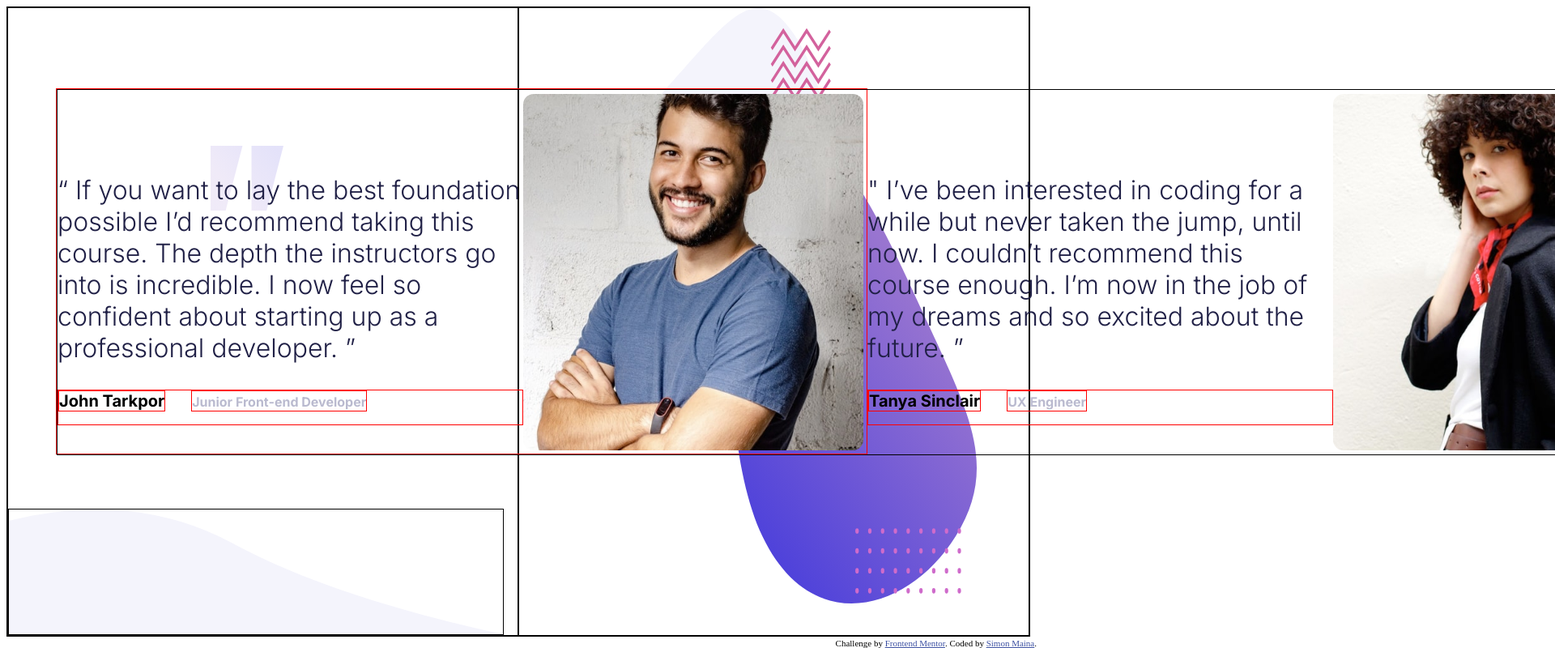
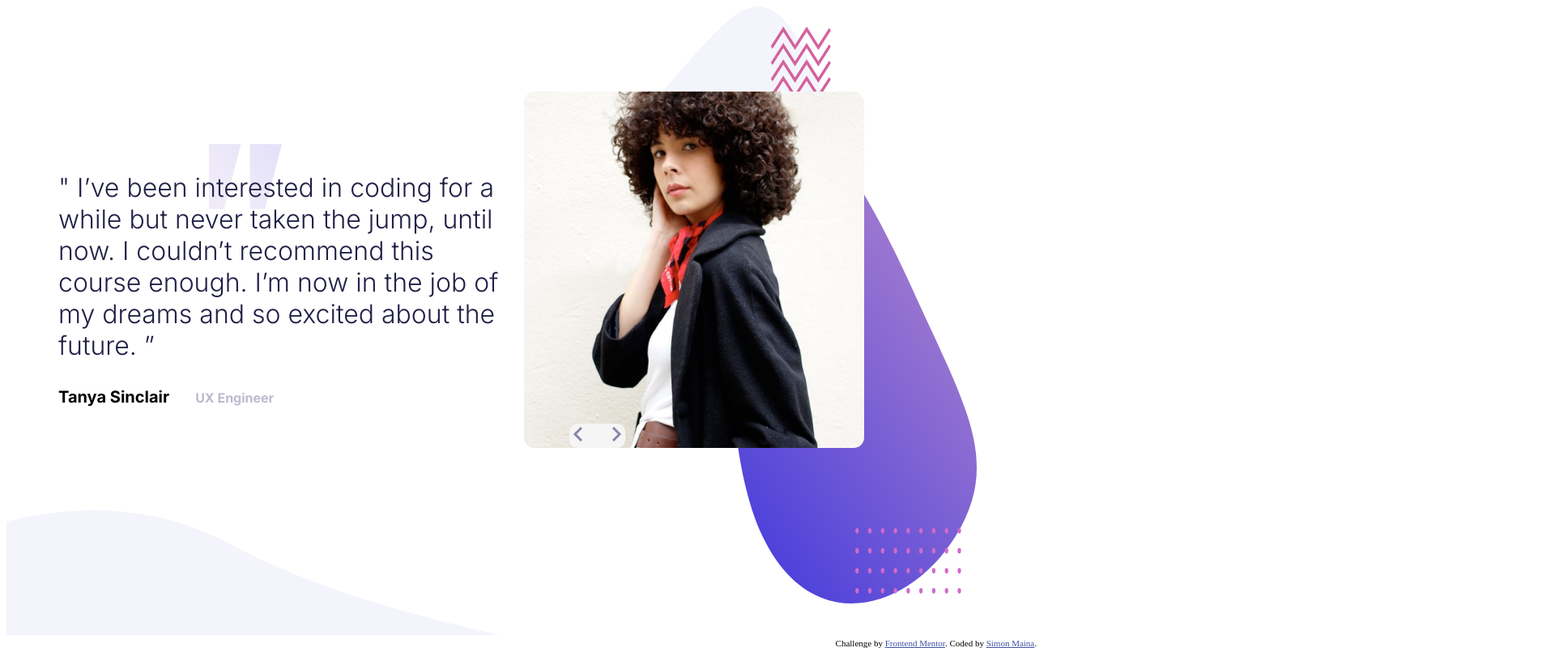
Before and after one commit to maina2/bootcamp-testimonials-slider-hub, a plain HTML site: page index.html in a window 1280 px wide. Shown: the top 800 px of the page at 81% size, 1920 px wide, since content can reach past the window. Drawn offline with Linux system fonts and the light colour scheme.

Commit message:
bootcamp testimonials slider hub

```diff
--- a/index.html
+++ b/index.html
@@ -32,7 +32,7 @@
     </style>
 
     <style>
-  @import url('https://fonts.googleapis.com/css2?family=Inter:wght@300;500;700&display=swap');
+      @import url("https://fonts.googleapis.com/css2?family=Inter:wght@300;500;700&display=swap");
     </style>
 
     <link rel="stylesheet" href="styles.css" />
@@ -57,30 +57,21 @@
           <div class="carousel">
             <div class="slider">
               <section>
-
                 <div class="box1">
-
                   <div class="paragraph">
-
                     <p>
                       “ If you want to lay the best foundation possible I’d
                       recommend taking this course. The depth the instructors go
-                      into is incredible. I now feel so confident about starting up
-                      as a professional developer. ”
+                      into is incredible. I now feel so confident about starting
+                      up as a professional developer. ”
                     </p>
-
                   </div>
 
                   <div class="credentials">
                     <div class="name">John Tarkpor</div>
                     <div class="developer">Junior Front-end Developer</div>
-
                   </div>
-
-
-
                 </div>
-
 
                 <img
                   id="john"
@@ -92,13 +83,12 @@
               </section>
 
               <section>
-
                 <div class="box1">
-
                   <div class="paragraph">
                     <p>
-                      " I’ve been interested in coding for a while but never taken the jump, until now.
-                      I couldn’t recommend this course enough. I’m now in the job of my dreams and so
+                      " I’ve been interested in coding for a while but never
+                      taken the jump, until now. I couldn’t recommend this
+                      course enough. I’m now in the job of my dreams and so
                       excited about the future. ”
                     </p>
                   </div>
@@ -106,10 +96,7 @@
                   <div class="credentials">
                     <div class="name">Tanya Sinclair</div>
                     <div class="developer">UX Engineer</div>
-
                   </div>
-
-
                 </div>
 
                 <img
@@ -120,6 +107,27 @@
                   alt=""
                 />
               </section>
+
+              <div class="controls">
+
+                <span class="arrow left"><svg xmlns="http://www.w3.org/2000/svg" width="12" height="18">
+                  <path
+                    fill="none"
+                    stroke="#8585AC"
+                    stroke-width="3"
+                    d="M11 1L3 9l8 8"
+                  />
+                </svg></span>
+
+                <span class="arrow right"><svg xmlns="http://www.w3.org/2000/svg" width="13" height="18">
+                  <path
+                    fill="none"
+                    stroke="#8585AC"
+                    stroke-width="3"
+                    d="M2 1l8 8-8 8"
+                  />
+                </svg></span>
+              </div>
             </div>
           </div>
         </div>
--- a/script.js
+++ b/script.js
@@ -0,0 +1,20 @@
+const slider = document.querySelector(".slider");
+
+const leftarrow = document.querySelector(".left");
+const rightarrw = document.querySelector(".right");
+
+var sectionindex = 0;
+
+leftarrow.addEventListener('clcik',function() {
+
+    sectionIndex = (sectionindex > 0 ) ? sectionIndex-1 : 0,
+    slider,style,transfrom = 'translate('+(sectionIndex) + -50 + ' %)' ,
+
+});
+
+rightarrow.addEventListener('clcik',function() {
+
+    sectionIndex = (sectionIndex < 2 ) ? sectionIndex+1 : 0,
+    slider,style,transfrom = 'translate('+(sectionIndex) + -50 + ' %)' ,
+
+});
--- a/styles.css
+++ b/styles.css
@@ -9,7 +9,6 @@ body{
 
     display: flex;
     flex-direction: row;
-    border: solid black 1px;
     height: 97vh;
     position: relative;
 
@@ -19,13 +18,12 @@ body{
 .west{
     display: flex;
     flex-direction: column;
-    border: solid black 1px;
     width: 50%;
     position: relative;
 }
 
 .east{
-    border: solid black 1px;
+
     display: flex;
     width: 50%;
 
@@ -34,7 +32,6 @@ body{
 #curve{
 
     margin-bottom: 0px;
-    border: solid black 1px;
     position: absolute;
     bottom: 0;
     left: 0;
@@ -61,13 +58,14 @@ img .pattern{
 
 
 .double{
-    border: 1px solid red;
+
     width: 1000px;
     height: 450px;
     position: absolute;
     background-color:transparent;
     right: 200px;
     top: 100px;
+    overflow: hidden;
 
 
 }
@@ -75,10 +73,10 @@ img .pattern{
 .carousel{
     width: 200%;
     height: 100%;
-    border: 1px solid black;
-    /* transform: translate(-50%); */
-    overflow: hidden;
+    transform: translate(-50%);
+
     display: flex;
+    position: relative;
 
 }
 
@@ -86,6 +84,7 @@ img .pattern{
     height: 100%;
     display: flex;
     width: 200%;
+
 }
 
 
@@ -131,7 +130,7 @@ p{
     display: flex;
     flex-direction: row;
     padding-bottom: 1rem;
-    border: 1px solid red;
+
 
 }
 
@@ -140,7 +139,7 @@ p{
     font-weight: 700;
     font-size: 20px;
     margin-right: 2rem;
-    border: 1px solid red;
+
 }
 
 .developer{
@@ -149,8 +148,31 @@ p{
     font-size: 16px;
     color: hsl(240, 18%, 77%);
     padding-bottom: 0rem;
-    border: 1px solid red;
     display: flex;
     padding-top: 2.6px;
 
 }
+
+.controls{
+    position: absolute;
+    width: 69px;
+    height: 30px;
+    right: 300px;
+    bottom: 5px;
+    display: flex;
+    justify-content: space-between;
+    align-items: center;
+    border-radius: 10px;
+    gap: 1rem;
+    background-color: whitesmoke;
+
+
+}
+
+.arrow{
+    margin-top: auto;
+    margin-bottom: auto;
+    margin: 4px;
+    cursor: pointer;
+
+}
```
Lines whose indentation alone changed are shown as unchanged.
